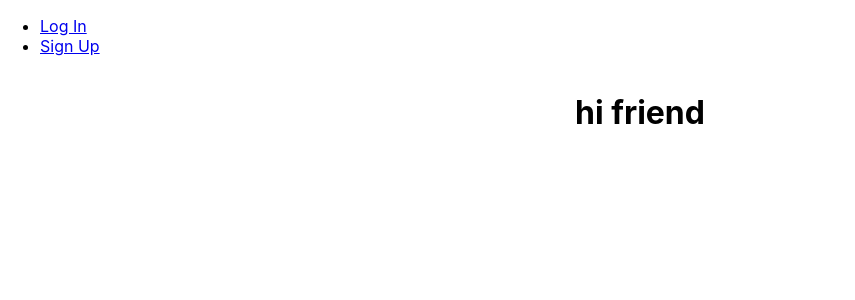
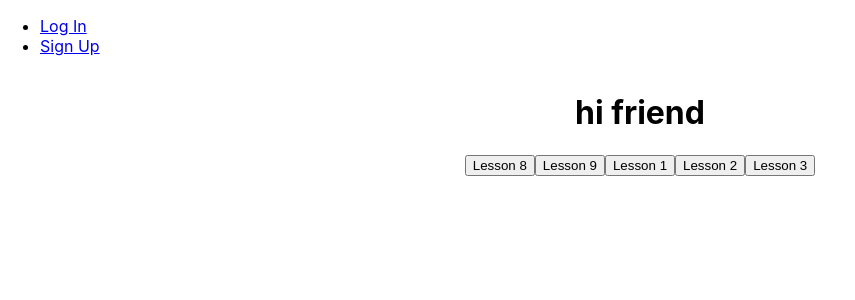
Before and after one commit to qingge-yu/hackathon-frontend, a React (Create React App) app: page / in a window 1280 px wide. Shown: the top 300 px of the page, without its empty margins (0-855 px from the left). Built offline with nearby package versions, Linux system fonts and the light colour scheme; no server answers.

Commit message:
Carousel component and button setup

```diff
--- /dev/null
+++ b/src/pages/Carousel/Carousel.jsx
@@ -0,0 +1,22 @@
+import { useState } from "react";
+
+const Carousel = () => {
+  const [lessonPage, setLessonPage] = useState()
+
+  function handleCount() {
+
+  }
+  return (
+    <>
+      <div>
+        <button>Lesson 8</button>
+        <button>Lesson 9</button>
+        <button onClick={handleCount}>Lesson 1</button>
+        <button>Lesson 2</button>
+        <button>Lesson 3</button>
+      </div>
+    </>
+   );
+}
+
+export default Carousel;
--- a/src/pages/Landing/Landing.jsx
+++ b/src/pages/Landing/Landing.jsx
@@ -1,9 +1,11 @@
+import Carousel from '../Carousel/Carousel.jsx'
 import styles from './Landing.module.css'
 
 const Landing = ({ user }) => {
   return (
     <main className={styles.container}>
       <h1>hi {user ? user.name : 'friend'}</h1>
+      <Carousel />
     </main>
   )
 }
```
Also changed, not shown: src/pages/Carousel/Carousel.css (added).
